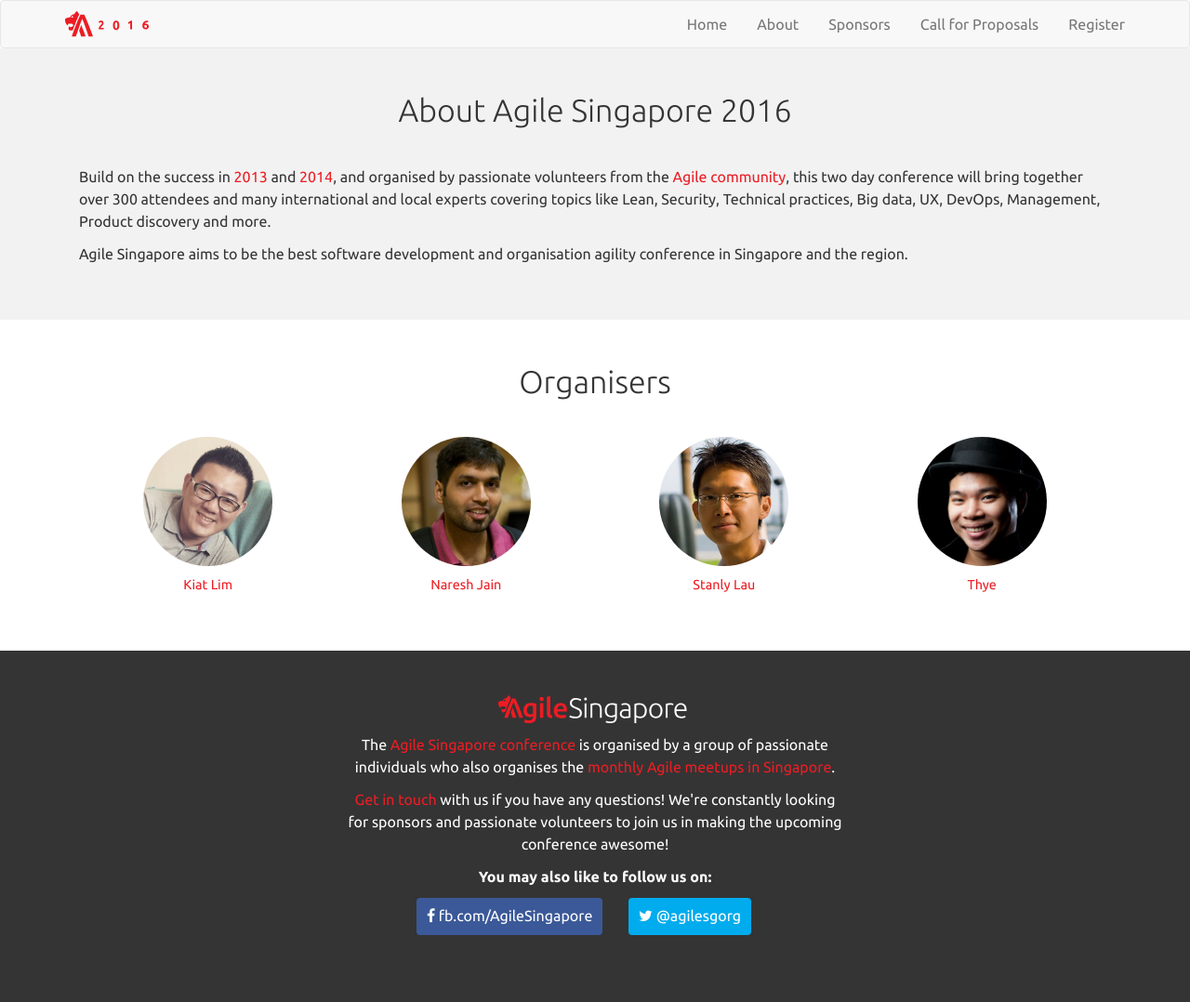
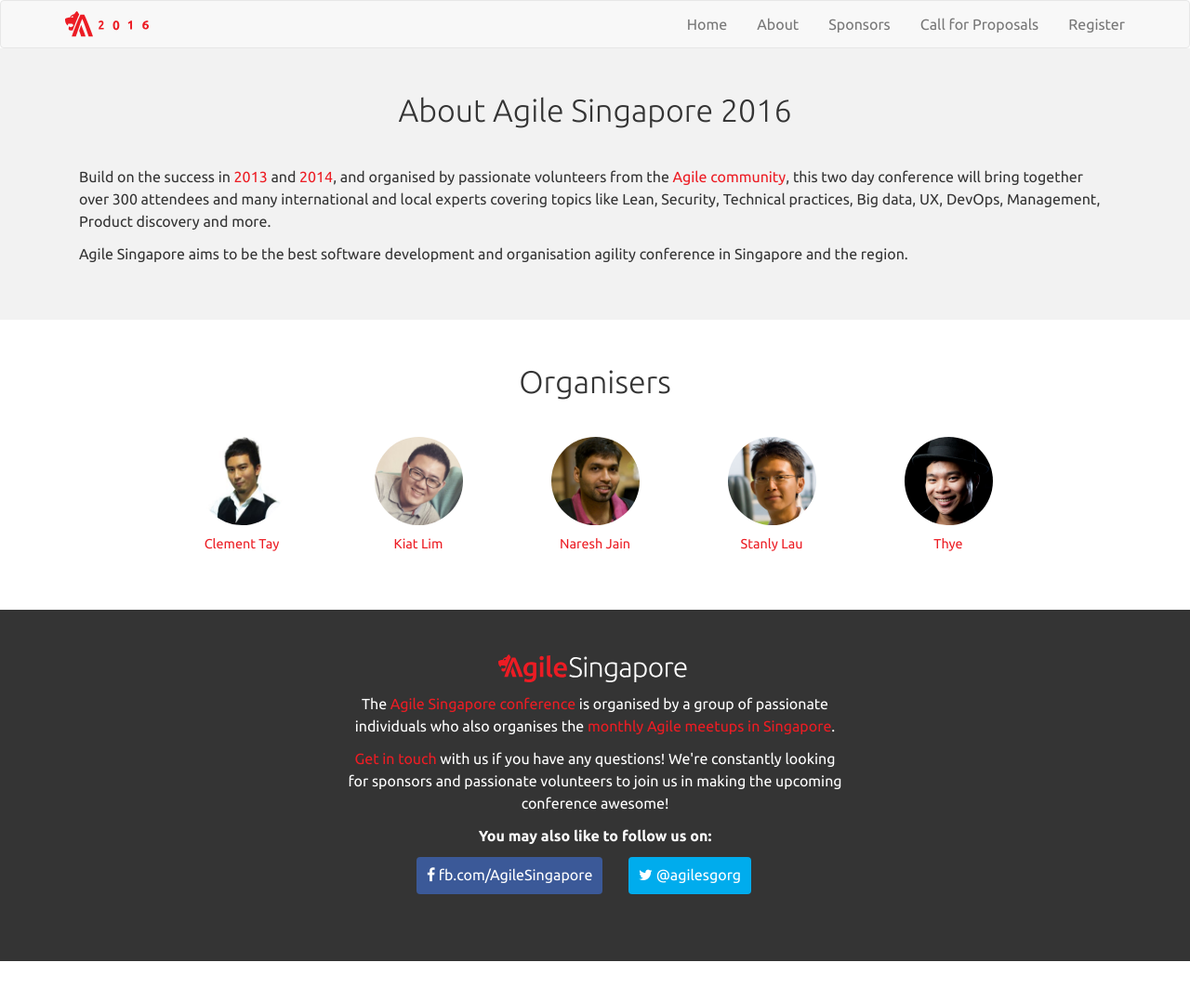
Before and after one commit to agilesingapore/2016, a Jekyll site: the page built from about.html, in a window 1280 px wide. Shown: the whole page at 93% size. Built offline with Jekyll 4.4.1, drawn with Linux system fonts in a browser that asks for light colours; nearby versions of some CDN libraries; comment, search, counter and statistics services are not loaded; after the commit the page ends 1034 px from its top, so only the background shows below that.

Commit message:
Added clement

```diff
--- a/about.html
+++ b/about.html
@@ -14,10 +14,18 @@
 
 <section class="row organisers">
   <div class="container">
-    <div class="col-sm-12">
+
       <h2>Organisers</h2>
         <ul>
-          <li class="col-xsm-6 col-sm-3">
+          <li class="col-xs-6 col-md-2 col-md-offset-1">
+            <p class="organiser-photo">
+            <img src="images/organisers/clement.jpg">
+            </p>
+            <p class="organiser-bio">
+              <a href="https://www.linkedin.com/in/clementtayws" target="_blank" class="organiser-name">Clement Tay</a>
+            </p>
+          </li>
+          <li class="col-xs-6 col-md-2">
             <p class="organiser-photo">
             <img src="images/organisers/kiat.jpg">
             </p>
@@ -25,7 +33,7 @@
               <a href="https://sg.linkedin.com/in/ironkiat" target="_blank" class="organiser-name">Kiat Lim</a>
             </p>
           </li>
-          <li class="col-xsm-6 col-sm-3">
+          <li class="col-xs-6 col-md-2">
             <p class="organiser-photo">
             <img src="images/organisers/naresh.png">
             </p>
@@ -33,14 +41,14 @@
               <a href="http://nareshjain.com" target="_blank" class="organiser-name">Naresh Jain</a>
             </p>
           </li>
-          <li class="col-xsm-6 col-sm-3">
+          <li class="col-xs-6 col-md-2">
             <p class="organiser-photo">
             <img src="images/organisers/stanlylau.jpg">
             </p>
             <p class="organiser-bio">
               <a href="https://sg.linkedin.com/in/stanlylau" target="_blank" class="organiser-name">Stanly Lau</a>
           </li>
-          <li class="col-xsm-6 col-sm-3">
+          <li class="col-xs-6 col-md-2">
             <p class="organiser-photo">
             <img src="images/organisers/thye.jpg">
             </p>
@@ -48,6 +56,6 @@
               <a href="http://iamthye.com/" target="_blank" class="organiser-name">Thye</a>
           </li>
         </ul>
-    </div>
+
   </div>
 </section>
--- a/sass/_about.scss
+++ b/sass/_about.scss
@@ -24,7 +24,7 @@
 
   ul, li {
     list-style: none;
-    margin: 0;
+    //margin: 0;
     padding: 0;
   }
   li {
```
Also changed, not shown: images/organisers/clement.jpg (added), stylesheets/styles.css.
